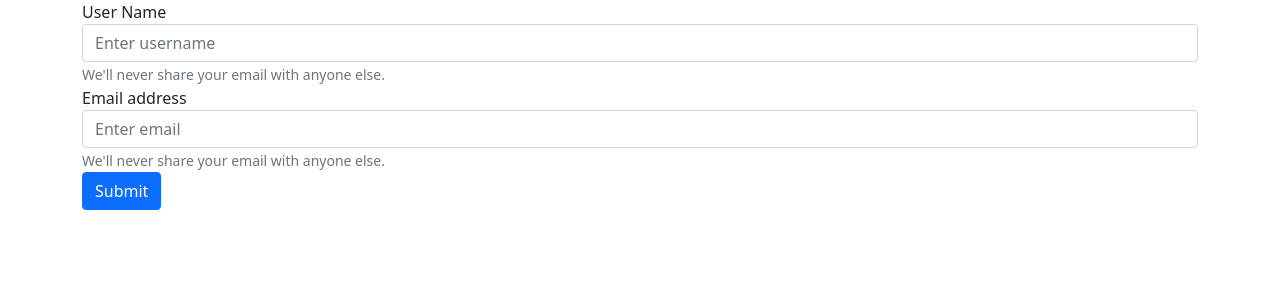
After one commit to AshwinHebbar314/QuantifiedSelf, a Flask app: template templates/edituser.html in a window 1280 px wide. The commit adds this page. Shown: the top 300 px of the page. Run offline with Flask 2, Linux system fonts and the light colour scheme; the template is opened without the code that fills it, so the values that code supplies are empty.

Commit message:
added user edit

```diff
--- a/main.py
+++ b/main.py
@@ -1,7 +1,6 @@
 from flask import Flask, render_template, flash
 from flask_sqlalchemy import SQLAlchemy
 from application.database import db
-from application.models import *
 from flask_login import LoginManager, login_user, login_required, logout_user, current_user
 
 
--- a/templates/dashboard.html
+++ b/templates/dashboard.html
@@ -9,7 +9,7 @@
 </head>
 <body>
     <div class="container">
-        <h1>{{username}}'s Life, Quantified!</h1>
+        <h1 class="display-1">{{username}}'s Life, Quantified!</h1>
         <h2>Your Current Trackers:</h2>
 
         <div>
@@ -46,7 +46,7 @@
             <button type="button" onclick = "document.location='/dashboard/create_tracker'" class="btn btn-primary">Add a new Tracker</button>
         </div>
         <br>
-        <button type="button" class="btn btn-warning">Update User Details</button>
+        <button type="button" onclick = "document.location='/{{userid}}/edit'" class="btn btn-warning">Update User Details</button>
         <button type="button" class="btn btn-danger">Delete {{username}}'s profile!!</button>
         <button type="button" onclick = "document.location='/logout'" class="btn btn-danger">Log Out</button>
     </div>
--- /dev/null
+++ b/templates/edituser.html
@@ -0,0 +1,27 @@
+<!DOCTYPE html>
+<html lang="en">
+<head>
+    <link href="https://cdn.jsdelivr.net/npm/bootstrap@5.1.3/dist/css/bootstrap.min.css" rel="stylesheet" integrity="sha384-1BmE4kWBq78iYhFldvKuhfTAU6auU8tT94WrHftjDbrCEXSU1oBoqyl2QvZ6jIW3" crossorigin="anonymous">
+    <meta charset="UTF-8">
+    <meta http-equiv="X-UA-Compatible" content="IE=edge">
+    <meta name="viewport" content="width=device-width, initial-scale=1.0">
+    <title>Edit User Credentials</title>
+</head>
+<body>
+    <form method = "POST">
+    <div class="container">
+        <div class="form-group">
+            <label for="username">User Name</label>
+            <input name = "user_name" type="text" class="form-control" id="user_name" aria-describedby="emailHelp" placeholder="Enter username" value = "{{user.name}}">
+            <small id="emailHelp" class="form-text text-muted">We'll never share your email with anyone else.</small>
+          </div>
+        <div class="form-group">
+            <label for="InputEmail1">Email address</label>
+            <input value = "{{user.email}}"" name = "email" type="email" class="form-control" id="InputEmail1" aria-describedby="emailHelp" placeholder="Enter email">
+            <small id="emailHelp" class="form-text text-muted">We'll never share your email with anyone else.</small>
+          </div>
+          <button type="submit" class="btn btn-primary">Submit</button>
+        </form>
+    </div>
+</body>
+</html>
```
Also changed, not shown: application/methods.py (+20 -1 lines), db.sqlite3.
